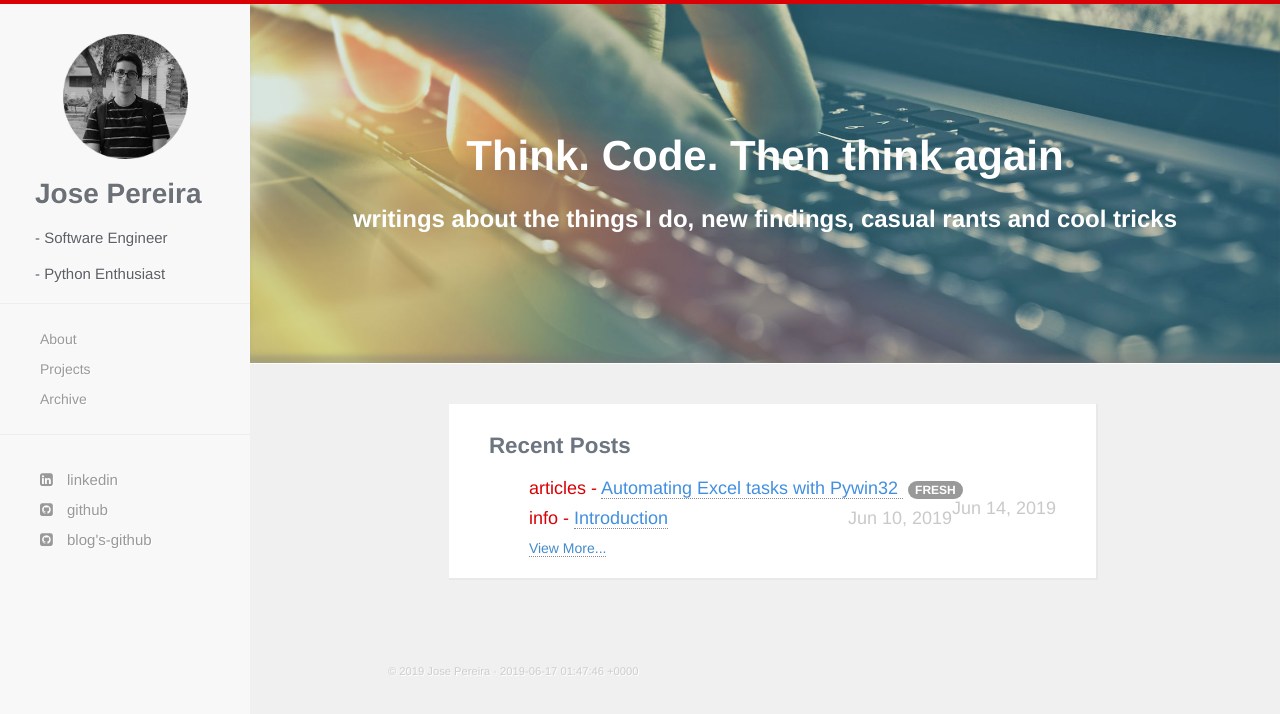
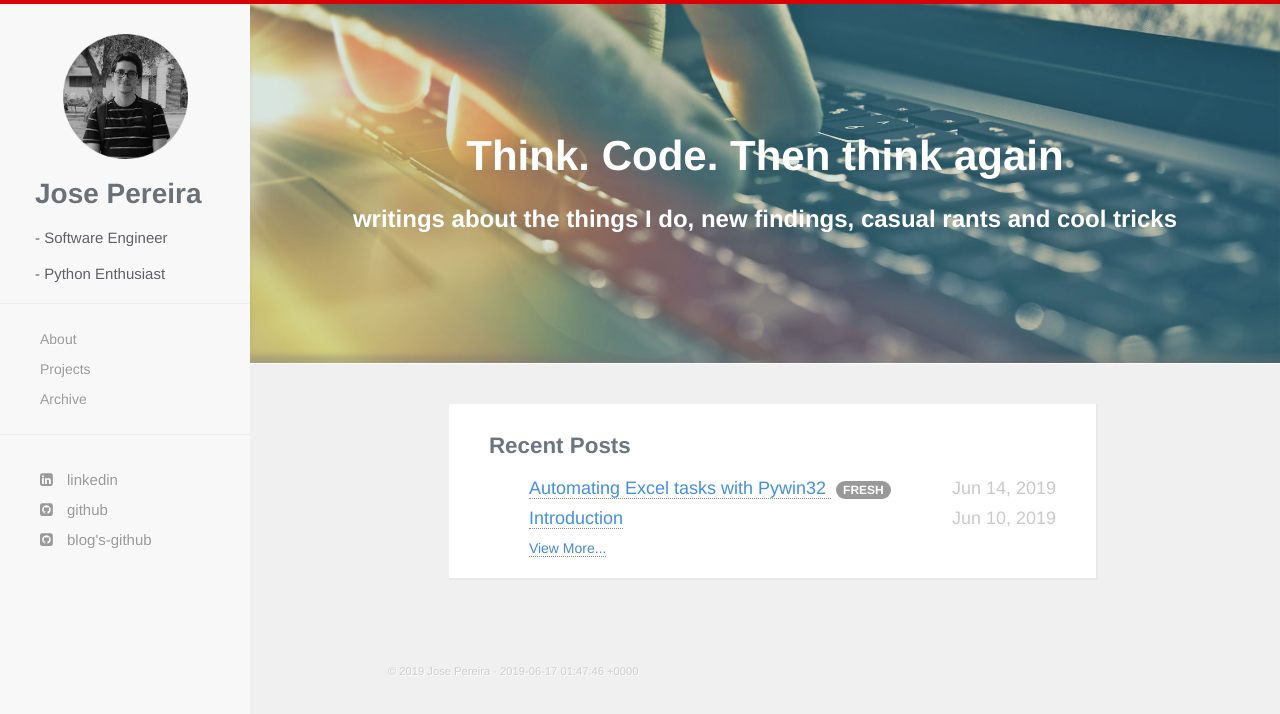
Before and after one commit to jpereiran/jpereiran.github.io, a Jekyll site: the page built from index.html, in a window 1280 px wide. Shown: the top 714 px of the page. Built offline with Jekyll 4.4.1, drawn with Linux system fonts in a browser that asks for light colours; nearby versions of some CDN libraries.

Commit message:
Update index.html

```diff
--- a/index.html
+++ b/index.html
@@ -17,7 +17,6 @@ title: Jose Pereira
       <li>
         <span>
           <h4>
-            {{ post.categories }} -
             <a href="{{ site.baseurl }}{{ post.url }}">
              {{ post.title }}
             </a>
```
